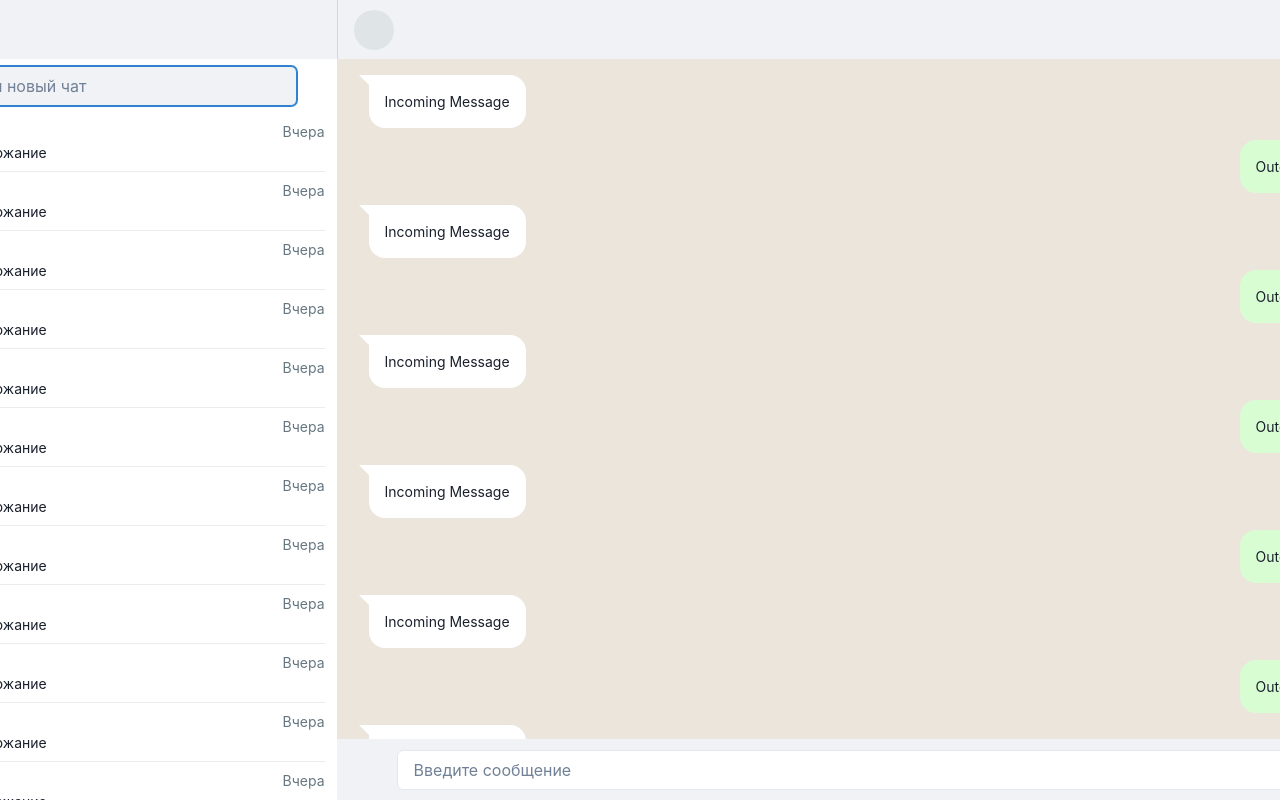
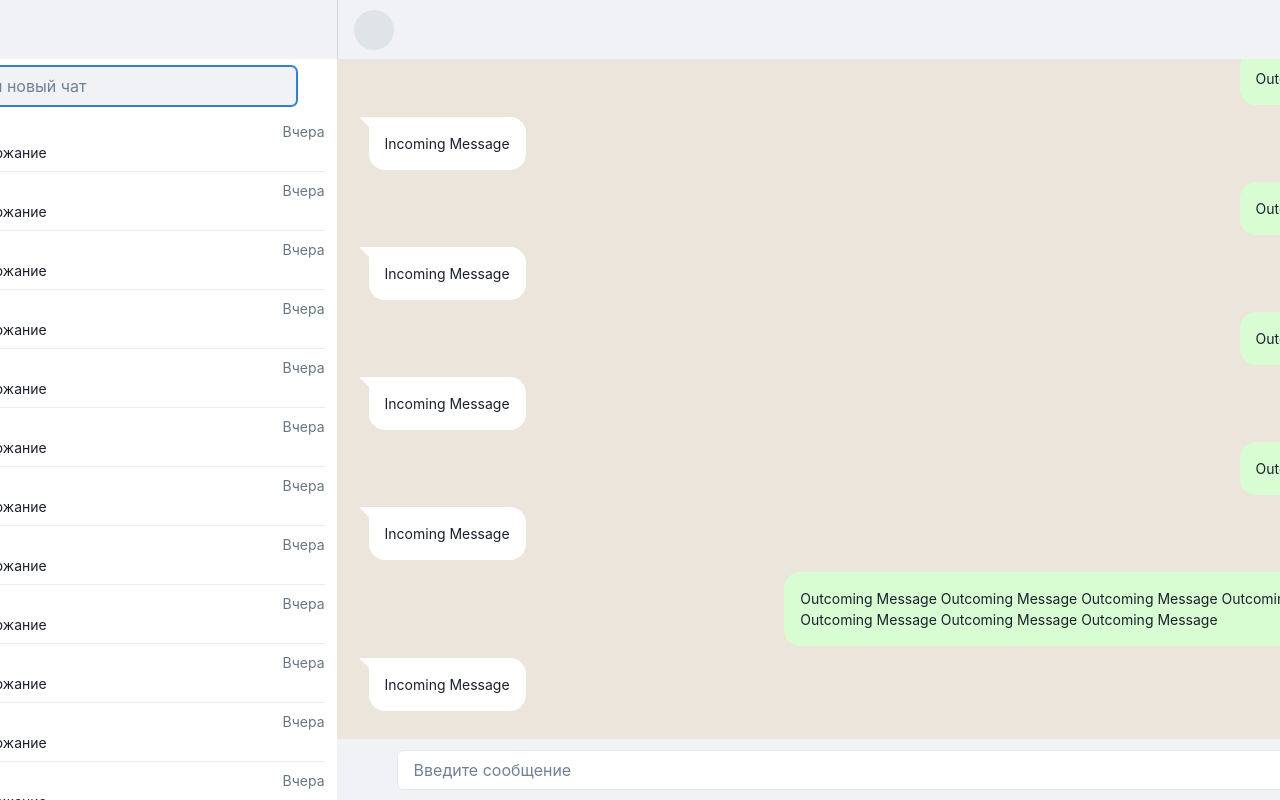
Before and after one commit to v-kazantsev/test-green-api, a React (Vite) app: page / in a window 1280 px wide. Built offline with nearby package versions, Linux system fonts and the light colour scheme; no server answers; some icons are missing.

Commit message:
minor refactor

```diff
--- a/src/views/avatar/avatar-view.tsx
+++ b/src/ui-elements/avatar/avatar.tsx
@@ -6,7 +6,7 @@ type Props = {
   imageUrl?: string;
 }
 
-export const AvatarView = ({ imageUrl }: Props) => {
+export const Avatar = ({ imageUrl }: Props) => {
   return imageUrl
   ? (
     <Box>
--- a/src/ui-elements/index.ts
+++ b/src/ui-elements/index.ts
@@ -1,2 +1,3 @@
 export { HStack } from './h-stack/h-stack';
 export { VStack } from './v-stack/v-stack';
+export { Avatar } from './avatar/avatar';
--- a/src/views/chat-list/chat-list-header/chat-list-header-view.tsx
+++ b/src/views/chat-list/chat-list-header/chat-list-header-view.tsx
@@ -5,14 +5,13 @@ import {
   EllipsisVerticalOutline,
   ChatboxEllipsesOutline
 } from 'react-ionicons';
-import { HStack } from '@/ui-elements';
-import { AvatarView } from '@/views';
+import { HStack, Avatar } from '@/ui-elements';
 import './chat-list-header.scss';
 
 export const ChatListHeaderView = () => (
   <HStack className="chat-list-header">
     <Box flexGrow={1}>
-      <AvatarView />
+      <Avatar />
     </Box>
     <Center w="40px" h="40px"><PeopleOutline /></Center>
     <Center w="40px" h="40px"><SyncOutline /></Center>
--- a/src/views/chat-list/chat-list-item/chat-list-item-view.tsx
+++ b/src/views/chat-list/chat-list-item/chat-list-item-view.tsx
@@ -1,12 +1,11 @@
 import { Box, Text, ListItem } from '@chakra-ui/react';
-import { HStack, VStack } from '@/ui-elements';
-import { AvatarView } from '@/views';
+import { HStack, VStack, Avatar } from '@/ui-elements';
 import './chat-list-item-view.scss';
 
 export const ChatListItemView = () => (
   <ListItem className="chat-list-item-view">
     <Box className="chat-list-item-view__avatar">
-      <AvatarView />
+      <Avatar />
     </Box>
     <VStack className="chat-list-item-view__meta-wrapper">
       <HStack className="chat-list-item-view__meta">
--- a/src/views/chat/chat-content/chat-content-view.scss
+++ b/src/views/chat/chat-content/chat-content-view.scss
@@ -7,5 +7,6 @@
   height: 100%;
   overflow-y: scroll;
   display: flex;
+  flex-direction: column-reverse;
   padding: 16px 32px;
 }
--- a/src/views/chat/chat-content/chat-content-view.tsx
+++ b/src/views/chat/chat-content/chat-content-view.tsx
@@ -5,7 +5,7 @@ import './chat-content-view.scss';
 export const ChatContentView = () => (
   <VStack className="chat-content-view">
     <ChatMessageView type="incoming" message="Incoming Message" />
-    <ChatMessageView type="outcoming" message="Outcoming Message" />
+    <ChatMessageView type="outcoming" message="Outcoming Message Outcoming Message Outcoming Message Outcoming Message Outcoming Message Outcoming Message Outcoming Message" />
     <ChatMessageView type="incoming" message="Incoming Message" />
     <ChatMessageView type="outcoming" message="Outcoming Message" />
     <ChatMessageView type="incoming" message="Incoming Message" />
--- a/src/views/chat/nav-bar/nav-bar-view.tsx
+++ b/src/views/chat/nav-bar/nav-bar-view.tsx
@@ -3,8 +3,7 @@ import {
   SearchOutline,
   EllipsisVerticalOutline
 } from 'react-ionicons';
-import { AvatarView } from '@/views';
-import { HStack, VStack } from '@/ui-elements';
+import { HStack, VStack, Avatar } from '@/ui-elements';
 import './nav-bar-view.scss';
 
 type Props = {
@@ -15,7 +14,7 @@ type Props = {
 export const NavBarView = ({ contact, visit }: Props) => (
   <HStack className="nav-bar-view">
     <Box>
-      <AvatarView />
+      <Avatar />
     </Box>
     <VStack>
       <Text textStyle="h3">{contact}</Text>
--- a/src/views/index.ts
+++ b/src/views/index.ts
@@ -3,4 +3,3 @@ export { ModalView } from './modal/modal-view';
 export { ContentContainerView } from './content-container/content-container-view';
 export { ChatView } from './chat/chat-view';
 export { ChatListView } from './chat-list/chat-list-view';
-export { AvatarView } from './avatar/avatar-view';
```
Also changed, not shown: src/ui-elements/avatar/avatar-view.scss (renamed from src/views/avatar/avatar-view.scss).
